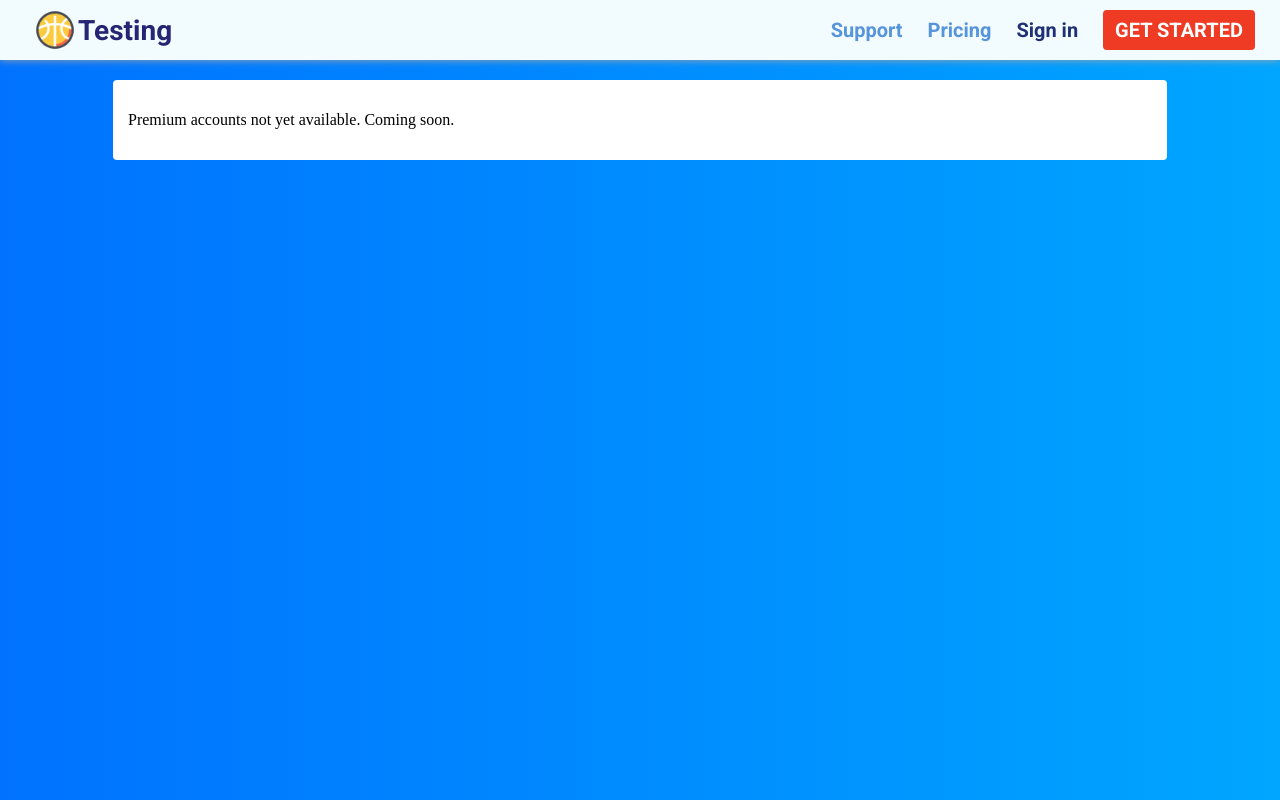
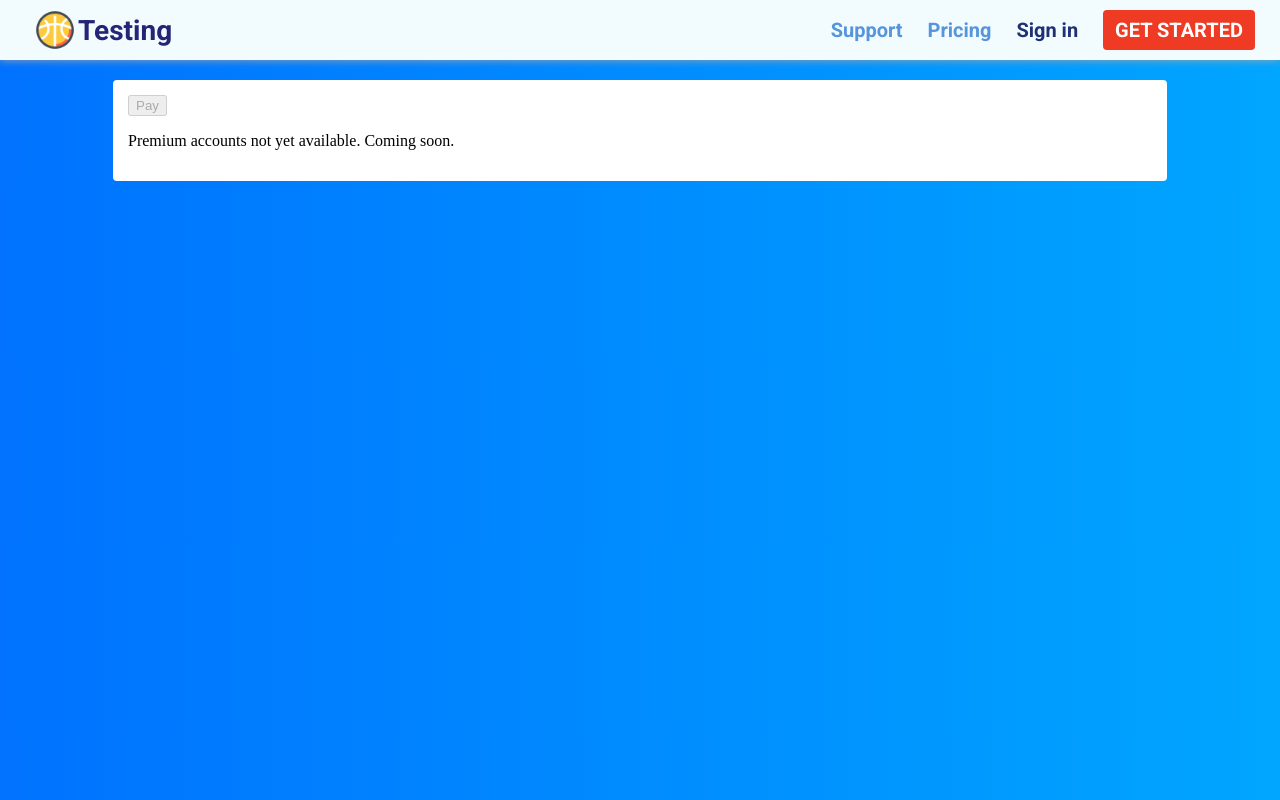
Before and after one commit to zachwhitedev/basketball-stats-client, a React (Create React App) app: page /pricing in a window 1280 px wide. Built offline with nearby package versions, Linux system fonts and the light colour scheme; what redux-promise-middleware would draw is missing.

Commit message:
adds test stripe

```diff
--- a/package.json
+++ b/package.json
@@ -3,6 +3,8 @@
   "version": "0.1.0",
   "private": true,
   "dependencies": {
+    "@stripe/react-stripe-js": "^1.1.2",
+    "@stripe/stripe-js": "^1.3.2",
     "@testing-library/jest-dom": "^4.2.4",
     "@testing-library/react": "^9.4.0",
     "@testing-library/user-event": "^7.2.1",
--- a/public/index.html
+++ b/public/index.html
@@ -18,5 +18,6 @@
   </head>
   <body>
     <div id="root"></div>
+    <script src="https://js.stripe.com/v3/"></script>
   </body>
 </html>
--- a/src/App.js
+++ b/src/App.js
@@ -1,5 +1,7 @@
 import React from 'react';
 import { Helmet } from 'react-helmet';
+import {Elements} from '@stripe/react-stripe-js';
+import {loadStripe} from '@stripe/stripe-js';
 import {
   BrowserRouter as Router,
   Switch,
@@ -27,6 +29,8 @@ function BackgroundColor() {
     </Helmet>
   );
 }
+
+const stripePromise = loadStripe('pk_test_2xK8atukOFA9TVCJt215Mvog');
 
 function App() {
   return (
@@ -141,7 +145,9 @@ function App() {
           <SupportPage />
         </Route>
         <Route path='/pricing' exact>
+        <Elements stripe={stripePromise}>
           <PricingPage />
+        </Elements>
         </Route>
         <Route path='/userconfirmation/ipvtw0vfmlvh5fk2s'>
           <ConfirmationPage />
--- /dev/null
+++ b/src/components/PricingPage/CheckoutForm/CheckoutForm.js
@@ -0,0 +1,71 @@
+import React from 'react';
+import axios from 'axios';
+
+import { CardElement, useStripe, useElements } from '@stripe/react-stripe-js';
+
+export default function CheckoutForm() {
+  const stripe = useStripe();
+  const elements = useElements();
+
+  const handleSubmit = async (event) => {
+    event.preventDefault();
+
+    if (!stripe || !elements) {
+      return;
+    }
+
+    axios.get('https://vf8huftlq6.execute-api.us-west-2.amazonaws.com/dev/singlecharge')
+        .then(async res => {
+            if(res.data.body){
+                let clientSecret = res.data.body.clientsecret
+                const result = await stripe.confirmCardPayment(clientSecret, {
+                  payment_method: {
+                    card: elements.getElement(CardElement),
+                    billing_details: {
+                      name: 'Jenny Rosen',
+                    },
+                  }
+                });
+                if (result.error) {
+                  alert(result.error.message);
+                } else {
+                  if (result.paymentIntent.status === 'succeeded') {
+                    alert('Payment succeeded!')
+                  }
+                }
+            } else alert('wtf');
+
+        })
+  };
+
+  const CARD_ELEMENT_OPTIONS = {
+    style: {
+      base: {
+        color: "#32325d",
+        fontFamily: '"Helvetica Neue", Helvetica, sans-serif',
+        fontSmoothing: "antialiased",
+        fontSize: "16px",
+        "::placeholder": {
+          color: "#aab7c4",
+        },
+      },
+      invalid: {
+        color: "#fa755a",
+        iconColor: "#fa755a",
+      },
+    },
+  };
+
+  return (
+    <div>
+      <form onSubmit={handleSubmit}>
+        <CardElement
+          options={CARD_ELEMENT_OPTIONS}
+        />
+        <button type='submit' disabled={!stripe}>
+          Pay
+        </button>
+      </form>
+    </div>
+  );
+}
--- a/src/components/PricingPage/PricingPage.js
+++ b/src/components/PricingPage/PricingPage.js
@@ -2,6 +2,7 @@ import React, { useEffect, useState } from 'react';
 import './PricingPage.css';
 import axios from 'axios';
 import { Link, Redirect } from 'react-router-dom';
+import CheckoutForm from './CheckoutForm/CheckoutForm';
 
 import Navbar from '../Navbar/index';
 
@@ -10,10 +11,13 @@ export default function PricingPage(props) {
     successMsg: ''
   });
 
+
+
   return (
     <div id='pricingpage-container'>
       <Navbar />
       <div id='pricingpage-content'>
+        <CheckoutForm />
         <p>Premium accounts not yet available. Coming soon.</p>
       </div>
     </div>
--- a/src/dashboards/GameActive/Cards/BoxScore/BoxScore.js
+++ b/src/dashboards/GameActive/Cards/BoxScore/BoxScore.js
@@ -20,22 +20,30 @@ export default function BoxScore(props) {
       userid: userid,
       gameid: gameid,
       teamid: teamid,
-      scoretype: scoreType
-    }
-    axios.post('https://vf8huftlq6.execute-api.us-west-2.amazonaws.com/dev/changescore', scoreReq)
-      .then(res => {
-        dispatch(getCurrentGame(userid, teamid, gameid))
+      scoretype: scoreType,
+    };
+    axios
+      .post(
+        'https://vf8huftlq6.execute-api.us-west-2.amazonaws.com/dev/changescore',
+        scoreReq
+      )
+      .then((res) => {
+        dispatch(getCurrentGame(userid, teamid, gameid));
       })
-      .catch(err => console.log('changescore err', err));
-  }
+      .catch((err) => console.log('changescore err', err));
+  };
 
   if (game) {
     return (
       <div id='gameactive-titlecard'>
         <div id='gameactive-titlecard-items'>
           <div id='teamscore-increment'>
-            <div id='increment-score-btn' onClick={() => changeScore(1)}>+</div>
-            <div id='decrement-score-btn' onClick={() => changeScore(2)}>-</div>
+            <div id='increment-score-btn' onClick={() => changeScore(1)}>
+              +
+            </div>
+            <div id='decrement-score-btn' onClick={() => changeScore(2)}>
+              -
+            </div>
           </div>
           <div>
             <h3>Game: {game.game_name}</h3>
@@ -44,8 +52,12 @@ export default function BoxScore(props) {
             </h4>
           </div>
           <div id='oppscore-increment'>
-            <div id='increment-score-btn' onClick={() => changeScore(3)}>+</div>
-            <div id='decrement-score-btn' onClick={() => changeScore(4)}>-</div>
+            <div id='increment-score-btn' onClick={() => changeScore(3)}>
+              +
+            </div>
+            <div id='decrement-score-btn' onClick={() => changeScore(4)}>
+              -
+            </div>
           </div>
         </div>
       </div>
```
Also changed, not shown: 1 other file (tests, documents, lock files or other folders).
